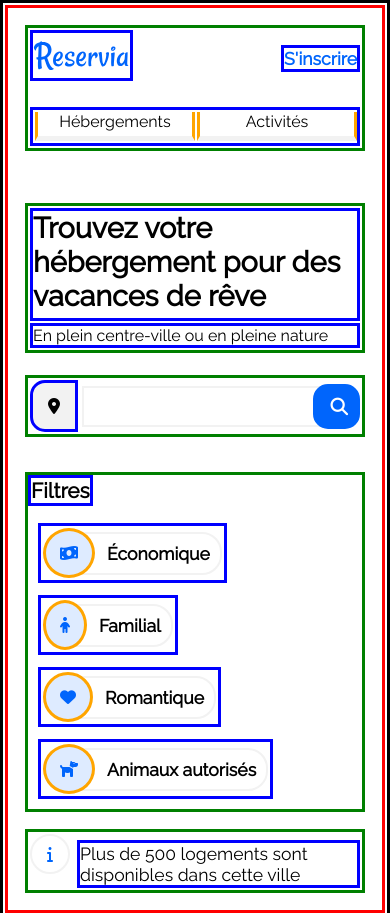
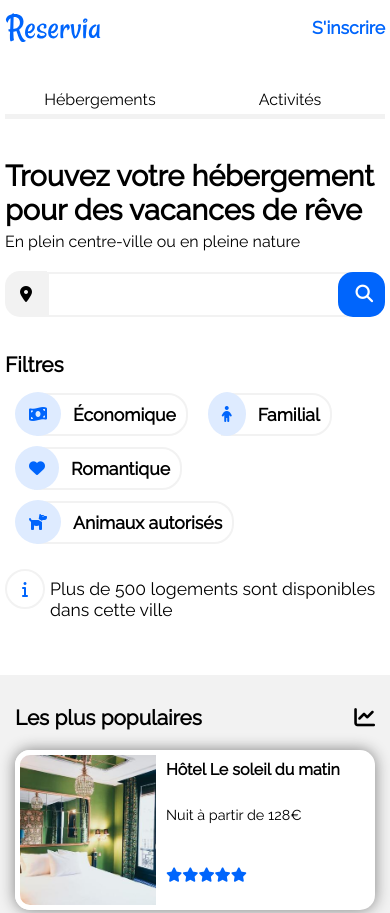
Before and after one commit to Ffedronic/FelixFedronic_2_16022021, a plain HTML site: page html/index.html in a window 390 px wide. Shown: the top 913 px of the page. Drawn offline with Linux system fonts and the light colour scheme.

Commit message:
new html nav et modification css

```diff
--- a/css/style.css
+++ b/css/style.css
@@ -1,6 +1,6 @@
 /*border*/
 
-.border {
+/*.border {
 	border: 3px solid black;
     margin: 2px;
     box-sizing: border-box;
@@ -33,7 +33,7 @@
 .brown {
     border-color: brown;
 }
-
+*/
 
 
 /*main style*/
@@ -43,6 +43,9 @@
     padding:0px;
     list-style-type:none;
     color: black;
+}
+
+body {
     font-family: "raleway";
 }
 
@@ -74,6 +77,10 @@
     display: flex;
     margin-bottom: 50px;
     align-items: flex-end;
+}
+
+.nav_mobile {
+    display: none;
 }
 
 .menu {
@@ -534,7 +541,6 @@
     padding: 10px;
 }
 
-
 /*footer*/
 
 .footer {
@@ -575,20 +581,31 @@
     }
 
     .header {
-        padding: 15px;
+        padding: 5px;
     }
+
     .nav {
+        display: none;
+    }
+
+    .nav_mobile {
         display: block;
-        position: relative;
+        margin-bottom: 40px;
     }
 
     .menu {
-        margin-top: 20px;
+        margin-top: 40px;
+    }
+
+    .nav_mobile__img_signup {
+        display: flex;
+        justify-content: space-between;
+        align-items :center;
     }
 
     .menu__item {
         text-align: center;
-        width: 400px;
+        width: 100%;
         margin-right: 0px;
         padding: 0px 10px 5px 10px;
         border-top: none;
@@ -598,12 +615,6 @@
     .menu__item:hover {
         border-top: none;
         border-bottom: 5px #0065FC solid;
-    }
-
-    .menu__signup {
-        position: absolute;
-        top : 15px ;
-        right: 0px ;
     }
 
     .search-bar__input {
@@ -767,6 +778,7 @@
 
     .menu__item {
         text-align: center;
+        margin-right: 40px;
     }
 
     .search-bar__input {
--- a/css/test.css
+++ /dev/null
@@ -1,28 +0,0 @@
-.nav {
-    display: block;
-    position: relative;
-}
-
-.menu {
-    margin-top: 40px;
-}
-
-.menu__item {
-    text-align: center;
-    width: 400px;
-    margin-right: 0px;
-    padding: 0px 10px 5px 10px;
-    border-top: none;
-    border-bottom: 5px #F2F2F2 solid;
-}
-
-.menu__item:hover {
-    border-top: none;
-    border-bottom: 5px #0065FC solid;
-}
-
-.menu__signup {
-    position: absolute;
-    top : 15px ;
-    right: 0px ;
-}
--- a/html/index.html
+++ b/html/index.html
@@ -16,6 +16,16 @@
         <!--header-->
         <header class="header border red">
             <!--nav-->
+            <nav class="nav_mobile border green">
+                <div class="nav_mobile__img_signup">
+                    <img src="/images/logo/Reservia.svg" alt="logo" class="border blue">
+                    <p class="menu__signup border blue"><a href="#">S'inscrire</a></p>
+                </div>
+                <ul class="menu border blue">
+                    <li class="menu__item border orange"><a href="#hosting">Hébergements</a></li>
+                    <li class="menu__item border orange"><a href="#activity">Activités</a></li>
+                </ul>
+            </nav>
             <nav class="nav border green">
                 <img src="/images/logo/Reservia.svg" alt="logo" class="border blue">
                 <ul class="menu border blue">
```
